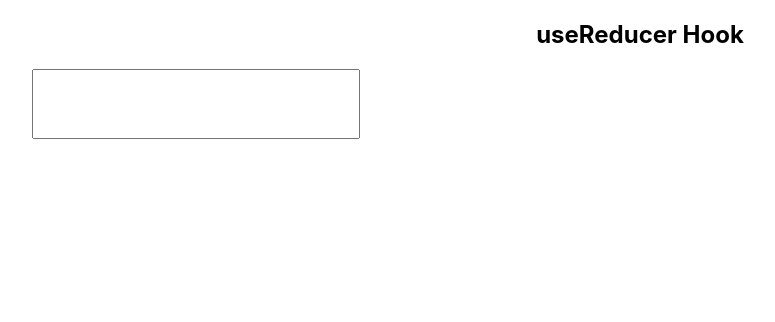
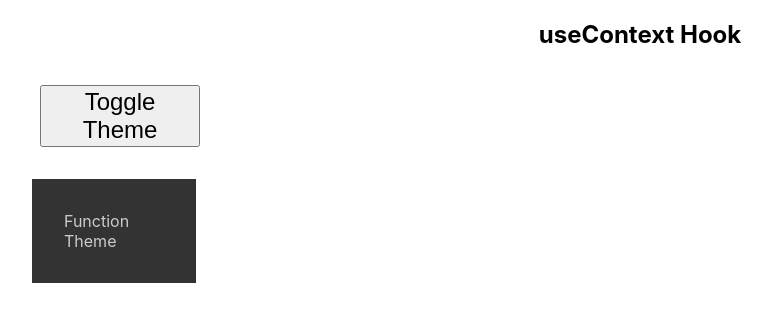
Before and after one commit to kevit-vasanti-vaghela/hooks-practice, a React (Create React App) app: page / in a window 1280 px wide. Shown: the top 322 px of the page, without its empty margins (0-775 px from the left). Built offline with nearby package versions, Linux system fonts and the light colour scheme.

Commit message:
Context created in App file

```diff
--- a/src/App.js
+++ b/src/App.js
@@ -1,57 +1,24 @@
-import { useReducer, useState } from "react";
-import Todo from "./Todo";
+import React ,{ useState } from "react";
+import FunctionalContextComponent from "./FunctionalContextComponent";
 
-export const ACTIONS = {
-  ADD_TODO: 'add_todo',
-  TOGGLE_TODO: 'toggle_todo',
-  DELETE_TODO: 'delete_todo'
+
+export const ThemeContext = React.createContext()
+
+function App() {
+const [darkTheme, setdarkTheme] = useState(true)
+
+function toggleTheme() {
+  setdarkTheme(prevDarkTheme => !prevDarkTheme)
 }
 
-function reducer(todos, action) {
-  switch (action.type) {
-    case ACTIONS.ADD_TODO:
-      return [...todos, newTodo(action.payload.name)]
-    case ACTIONS.TOGGLE_TODO:
-      return todos.map(todo => {
-        if (todo.id === action.payload.id) {
-          return {...todo, complete: !todo.complete }
-        }
-        return todo
-      })
-    case ACTIONS.DELETE_TODO:
-      return todos.filter(todo => {
-        return todo.id !== action.payload.id
-      })
-    default:
-      return todos
-  }
-}
-
-function newTodo(name) {
-  return { id: Date.now(), name: name, complete: false }
-}
-
-function App() {
-const [todos, dispatch] = useReducer(reducer, [])
-const [ name, setName ] = useState('')
-
-function handleSubmit(e) {
-  e.preventDefault()
-  dispatch({ type: ACTIONS.ADD_TODO, payload: { name: name } })
-  setName('')
-}
-
-console.log(todos)
 
   return (
     <>
-      <h2 style={{ textAlign: 'center'}}>useReducer Hook</h2>
-      <form onSubmit={handleSubmit}>
-        <input type="text" value={name} onChange={e => setName(e.target.value)} />
-      </form>
-      {todos.map(todo => {
-        return <Todo key={todo.id} todo={todo}  dispatch={dispatch} />
-      })}
+      <ThemeContext.Provider value={darkTheme}>
+        <h2 style={{ textAlign: 'center' }}>useContext Hook</h2>
+        <button onClick={toggleTheme}>Toggle Theme</button>
+        <FunctionalContextComponent  />
+      </ThemeContext.Provider>
     </>
   );
 }
--- /dev/null
+++ b/src/FunctionalContextComponent.js
@@ -0,0 +1,17 @@
+import React, { useContext } from "react";
+import { ThemeContext } from "./App";
+
+export default function FunctionalContextComponent() {
+    const darkTheme = useContext(ThemeContext)
+    const themeStyles = {
+        backgroundColor: darkTheme ? '#333' : '#ccc',
+        color: darkTheme ? '#ccc' : '#333',
+        padding: '2rem',
+        margin: '2rem',
+        width: '100px',
+
+    }
+    return (
+        <div style={themeStyles}>Function Theme</div>
+    )
+}
--- a/src/Todo.js
+++ /dev/null
@@ -1,14 +0,0 @@
-import React from 'react';
-import { ACTIONS } from './App';
-
-export default function Todo({ todo, dispatch }) {
-  return (
-    <div>
-        <span style={{ color: todo.complete ? '#AAA' : '#000' }}>
-            {todo.name}
-        </span>
-        <button onClick={() => dispatch({ type: ACTIONS.TOGGLE_TODO, payload: { id: todo.id }} )}>Toggle</button>
-        <button onClick={() => dispatch({ type: ACTIONS.DELETE_TODO, payload: { id: todo.id }} )}>Delete</button>
-    </div>
-  )
-}
--- a/src/index.css
+++ b/src/index.css
@@ -9,8 +9,9 @@ body {
 
 button, span {
   width: 10rem;
-  font-size: 3rem;
+  font-size: 1.5rem;
   margin-left: 40px;
+  margin-top: 1rem;
 }
 
 input {
```
